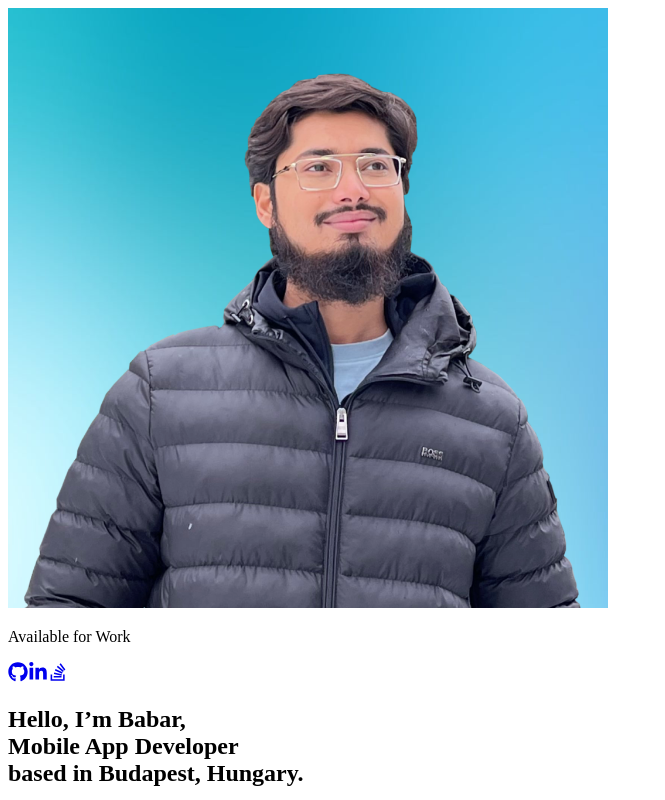
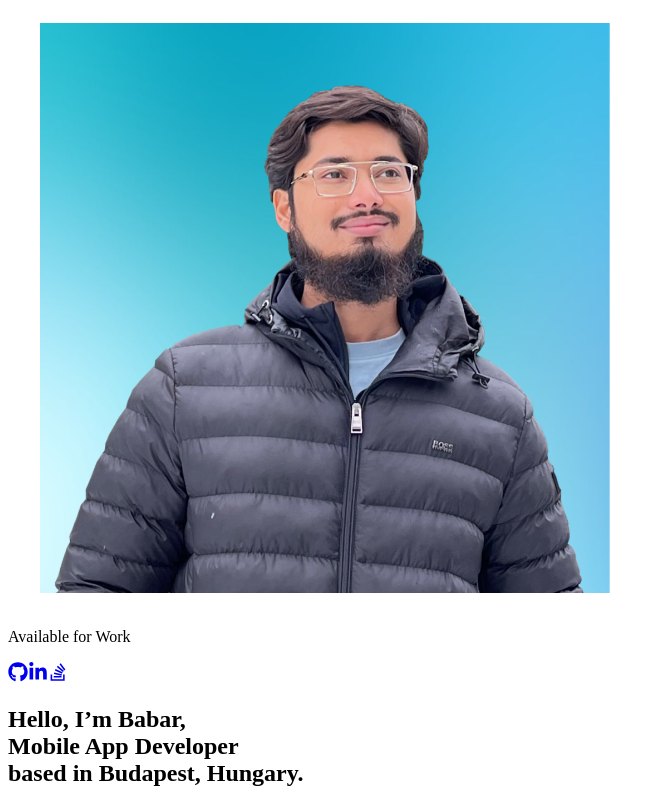
Before and after one commit to babarbahadur/react-portfolio, a Next.js app: page /About in a window 1280 px wide. Shown: the top 800 px of the page, without its empty margins (0-665 px from the left). Built offline with nearby package versions, Linux system fonts and the light colour scheme.

Commit message:
Profile image animation

```diff
--- a/src/pages/About.tsx
+++ b/src/pages/About.tsx
@@ -1,4 +1,7 @@
+"use client";
+
 import AnimationTemplate from "@/app/transition";
+import { motion } from "framer-motion";
 import Image from 'next/image';
 import React from 'react';
 import { FaGithub, FaJs, FaLinkedinIn, FaReact, FaStackOverflow, FaSwift } from 'react-icons/fa';
@@ -36,14 +39,21 @@ const About = () => {
         {/* Left Section */}
         <AnimationTemplate>
           <div className="text-center lg:text-left p-10 outline outline-[.5px] rounded-lg outline-bgGrey">
+            <motion.div
+              className="relative w-[600px] h-[600px] rounded-md overflow-hidden"
+              initial={{ scale: 0.95, rotate: 0 }}
+              whileHover={{ scale: 1, rotate: 0 }}
+              transition={{ duration: 0.8, ease: [0.25, 0.1, 0.25, 1] }}
+            >
               <Image
                 src="/babar.png"
                 alt="babar"
-              className="rounded-md mx-auto lg:mx-0"
+                className="rounded-md"
                 width={600}
                 height={600}
                 priority
               />
+            </motion.div>
             <div className= "items-center justify-center text-center">
               <div className='mt-5 inline-flex py-3 px-12 items-center justify-center outline outline-[.5px] outline-lightGrey rounded-full'>
                 <p className="text-sm text-gray-500">Available for Work</p>
```
Lines whose indentation alone changed are shown as unchanged.
